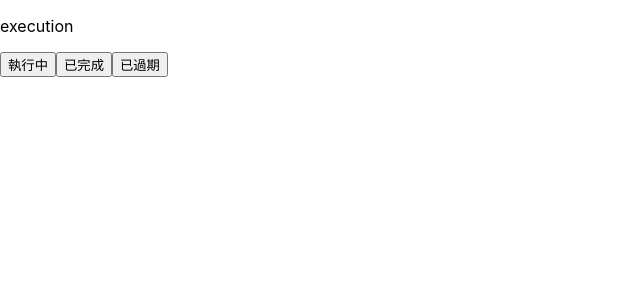
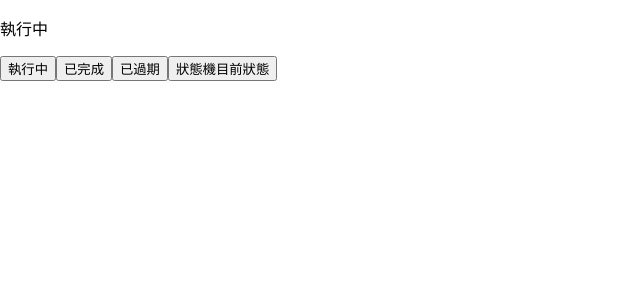
Before and after one commit to AbbyAbby33/react-with-xstate, a React (Create React App) app: page / in a window 1280 px wide. Shown: the top 300 px of the page, without its empty margins (0-640 px from the left). Built offline with nearby package versions, Linux system fonts and the light colour scheme.

Commit message:
feat: 1.取得tab目前狀態 2.狀態機加id

```diff
--- a/src/App.js
+++ b/src/App.js
@@ -7,6 +7,7 @@ import { createMachine } from 'xstate';
 function App() {
 
 	const navFocusMachine = createMachine({
+		id: 'navFocus',
 		initial: '0',
 		states: {
 			'0': {
@@ -29,26 +30,23 @@ function App() {
 			},
 		},
 	});
-	// EXECUTION: 'EXECUTION',
-	// COMPLETED: 'COMPLETED',
-	// EXPIRED: 'EXPIRED',
+
 	const [state, send] = useMachine(navFocusMachine);
 
 	console.log(state); // 'green'
 
-
 	return (
 		<div>
 			{/** 所處狀態 */}
-			{state.matches('0') && <p>execution</p>}
-			{state.matches('1') && <p>completed</p>}
-			{state.matches('2') && <p>expired</p>}
-			{state.matches('3') && <p>初始狀態</p>}
+			{state.matches('0') && <p>執行中</p>}
+			{state.matches('1') && <p>已完成</p>}
+			{state.matches('2') && <p>已過期</p>}
 			<div>
 				{/** 更改狀態 */}
 				<button onClick={() => send('EXECUTION')}>執行中</button>
 				<button onClick={() => send('COMPLETED')}>已完成</button>
 				<button onClick={() => send('EXPIRED')}>已過期</button>
+				<button onClick={() => {console.log('狀態機目前狀態--state.value', state.value)}}>狀態機目前狀態</button>
 			</div>
 		</div>
 	);
```
